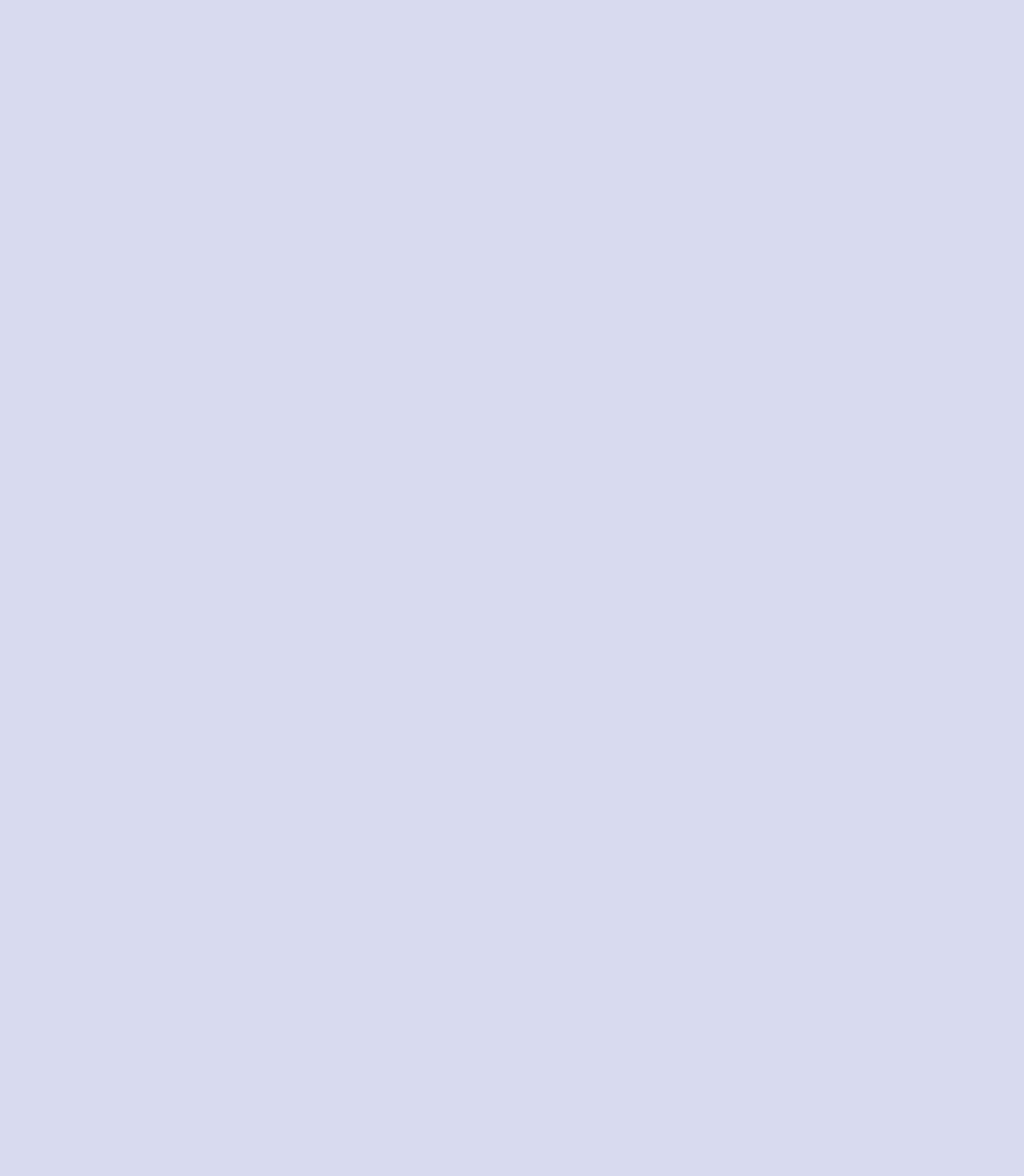
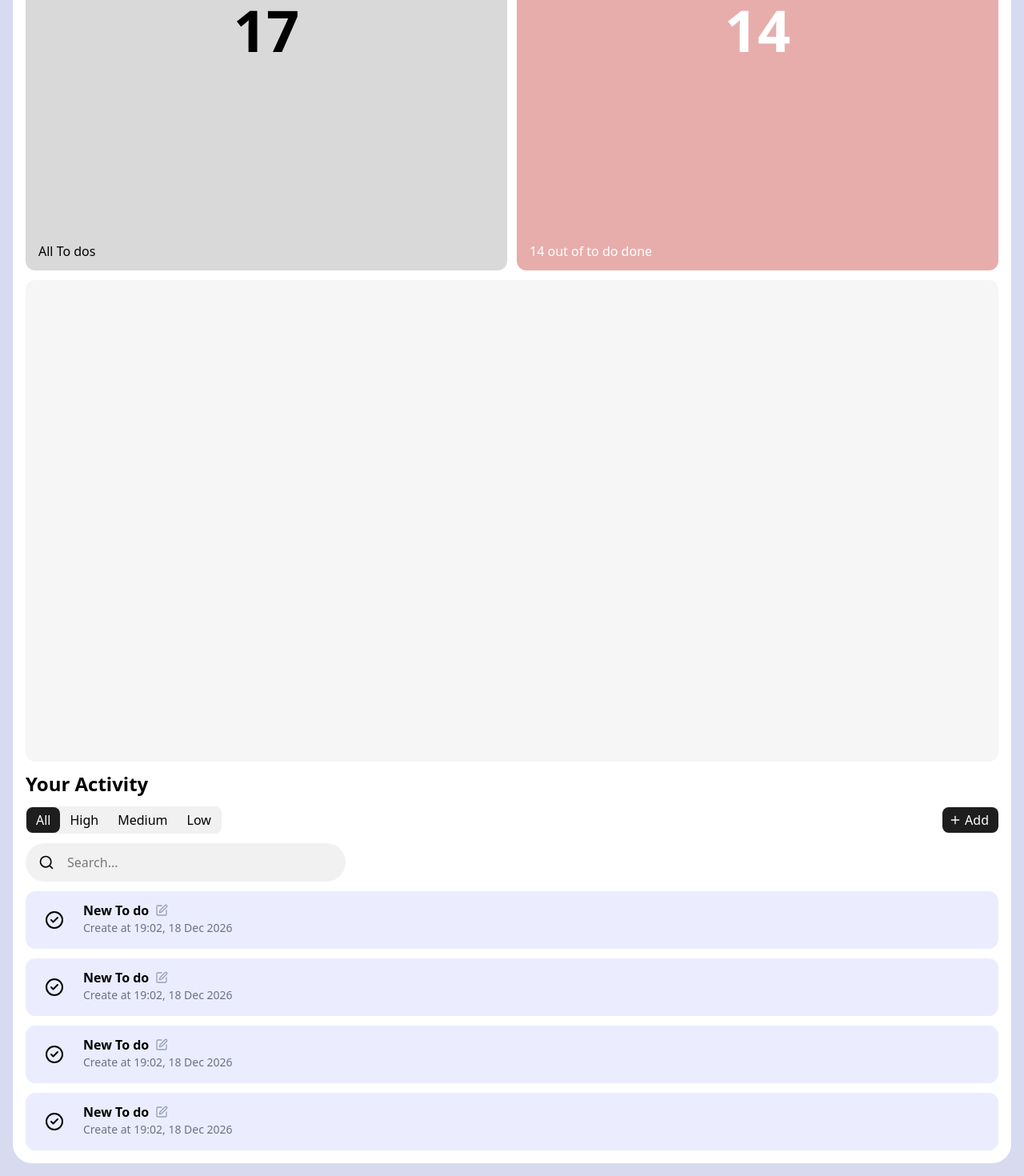
Before and after one commit to my-joseph/to-dp-app, a React (Vite) app: page / in a window 1280 px wide. Shown: the part 404-1874 px from the top of the page at 80% size. Before the commit the page ends 800 px from the top, so only its background shows below. Built offline with nearby package versions, Linux system fonts and the light colour scheme; a web font is replaced by a local one.

Commit message:
Create Static UI ToDoboard

```diff
--- a/src/App.tsx
+++ b/src/App.tsx
@@ -1,10 +1,11 @@
 import Navigation from "@/components/Navigation";
-
+import { ToDoBoard } from "@/features/todo-board";
 export default function App() {
   return (
     <>
       <div className=" min-h-screen">
         <Navigation />
+        <ToDoBoard />
       </div>
     </>
   );
--- /dev/null
+++ b/src/components/Button.tsx
@@ -0,0 +1,22 @@
+import { icons, type LucideIcon } from "lucide-react";
+
+interface ButtonProp {
+  label: string;
+  icon?: LucideIcon;
+}
+
+export default function Button({ label, icon: Icon }: ButtonProp) {
+  return (
+    <button
+      type="button"
+      className={
+        Icon
+          ? "px-2 py-1 font-medium flex justify-center items-center bg-black text-white rounded-lg pr-3 gap-1 hover:bg-[#2a2a2a] cursor-pointer"
+          : "px-2 py-1 font-medium flex justify-center items-center bg-black text-white rounded-lg hover:bg-[#2a2a2a] cursor-pointer"
+      }
+    >
+      {Icon && <Icon className=" w-4 h-4 aspect-square shrink-0"></Icon>}
+      <span>{label}</span>
+    </button>
+  );
+}
--- /dev/null
+++ b/src/components/CheckedCircle.tsx
@@ -0,0 +1,9 @@
+import { CheckIcon } from "lucide-react";
+
+export default function CheckedCircle() {
+  return (
+    <div className=" flex justify-center items-center rounded-full w-5.5 h-5.5 aspect-square shrink-0 bg-black text-white p-1.25">
+      <CheckIcon className=" w-full h-full stroke-3" />
+    </div>
+  );
+}
--- /dev/null
+++ b/src/features/todo-board/components/ToDoBoard.tsx
@@ -0,0 +1,30 @@
+import ToDoColumn from "./TodoColumn";
+
+export default function ToDoBoard() {
+  return (
+    <div className=" p-4 pt-0">
+      <div className=" bg-white w-full min-h-screen rounded-3xl flex flex-col p-4">
+        <h2 className=" font-semibold text-2xl mb-3">Overview</h2>
+        <article className="grid grid-cols-2 grid-rows-2 aspect-square w-full gap-3 mb-3">
+          <div className=" flex justify-center items-center aspect-square bg-[#D9D9D9] rounded-xl relative">
+            <span className=" text-7xl font-semibold">17</span>
+            <span className=" absolute bottom-0 left-0 p-4 pb-3 font-medium">
+              All To dos
+            </span>
+          </div>
+          <div className=" flex justify-center items-center aspect-square bg-[#E7ADAB] rounded-xl text-white relative">
+            <span className=" text-7xl font-semibold">14</span>
+            <span className=" absolute bottom-0 left-0 p-4 pb-3 font-medium">
+              14 out of to do done
+            </span>
+          </div>
+          <div className=" col-span-2 flex justify-center items-center w-full bg-[#F6F6F6] rounded-xl"></div>
+        </article>
+        <article>
+          <h3 className=" font-semibold text-2xl mb-3">Your Activity</h3>
+          <ToDoColumn />
+        </article>
+      </div>
+    </div>
+  );
+}
--- /dev/null
+++ b/src/features/todo-board/components/ToDoCard.tsx
@@ -0,0 +1,25 @@
+import { CheckCircle2, Edit } from "lucide-react";
+import CheckedCircle from "@/components/CheckedCircle";
+import { type ToDoItem } from "../types/types";
+interface ToDoCard {
+  item: ToDoItem;
+}
+
+export function ToDoCard({ item }) {
+  return (
+    <article className=" grid grid-cols-[auto_1fr] w-full bg-[#EBEDFF] p-3 rounded-xl gap-3">
+      <div className=" flex justify-center p-3">
+        <CheckCircle2 />
+      </div>
+      <div className="">
+        <div className=" flex items-center gap-2 font-semibold">
+          New To do
+          <Edit className=" inline w-4 h-4 aspect-square shrink-0 text-gray-400" />
+        </div>
+        <div className=" text-sm text-gray-500">
+          Create at 19:02, 18 Dec 2026
+        </div>
+      </div>
+    </article>
+  );
+}
--- /dev/null
+++ b/src/features/todo-board/components/TodoColumn.tsx
@@ -0,0 +1,49 @@
+import Button from "@/components/Button";
+import { Plus, Search } from "lucide-react";
+import { ToDoCard } from "./ToDoCard";
+
+export default function ToDoColumn() {
+  return (
+    <div>
+      <div className=" flex flex-col">
+        <div className=" flex justify-between items-center">
+          <div className=" flex items-center bg-[#F1F1F1] rounded-lg border border-[#F1F1F1]">
+            <button className=" px-3 py-1 font-medium flex justify-center items-center bg-black text-white rounded-lg cursor-pointer">
+              All
+            </button>
+            <button className=" px-3 py-1 font-medium flex justify-center items-center cursor-pointer">
+              High
+            </button>
+            <button className=" px-3 py-1 font-medium flex justify-center items-center cursor-pointer">
+              Medium
+            </button>
+            <button className=" px-3 py-1 font-medium flex justify-center items-center cursor-pointer">
+              Low
+            </button>
+          </div>
+          <Button label={"Add"} icon={Plus} />
+        </div>
+        <div className=" my-3">
+          <div className=" flex items-center  bg-[#F1F1F1] max-w-100 w-full rounded-full px-4 py-2 gap-4 focus-within:ring-black focus-within:ring">
+            <label htmlFor="toDoSearch" className=" cursor-pointer">
+              <Search className=" w-5 h-5 aspect-square shrink-0" />
+            </label>
+            <input
+              id="toDoSearch"
+              type="text"
+              placeholder="Search..."
+              className="py-1 placeholder:font-medium w-full outline-0"
+            />
+          </div>
+        </div>
+      </div>
+
+      <div className=" flex flex-col gap-3 w-full">
+        <ToDoCard />
+        <ToDoCard />
+        <ToDoCard />
+        <ToDoCard />
+      </div>
+    </div>
+  );
+}
--- /dev/null
+++ b/src/features/todo-board/index.ts
@@ -0,0 +1 @@
+export { default as ToDoBoard } from "./components/ToDoBoard";
--- /dev/null
+++ b/src/features/todo-board/types/types.ts
@@ -0,0 +1,7 @@
+export type TodoPriority = "High" | "Medium" | "Low";
+
+export interface ToDoItem {
+  title: string;
+  priority: TodoPriority;
+  createAt: string;
+}
--- a/src/index.css
+++ b/src/index.css
@@ -301,3 +301,7 @@
 }
 
 @custom-variant dark (&:where(.dark, .dark *));
+
+@theme {
+  --color-black: #1e1e1e;
+}
```
